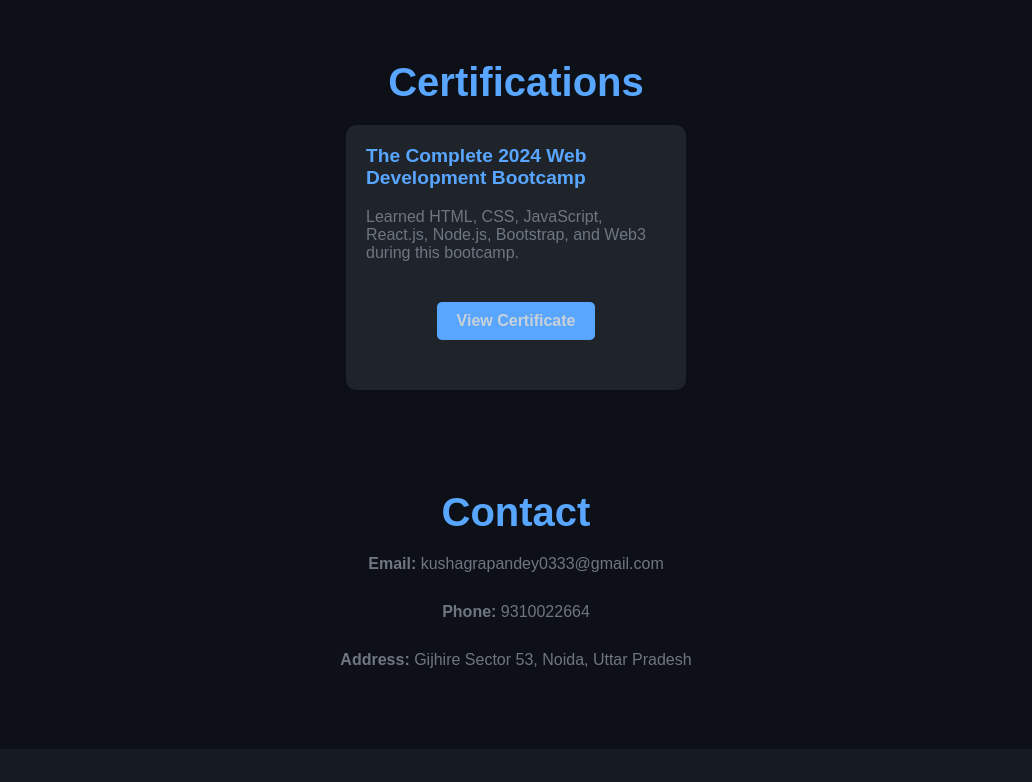
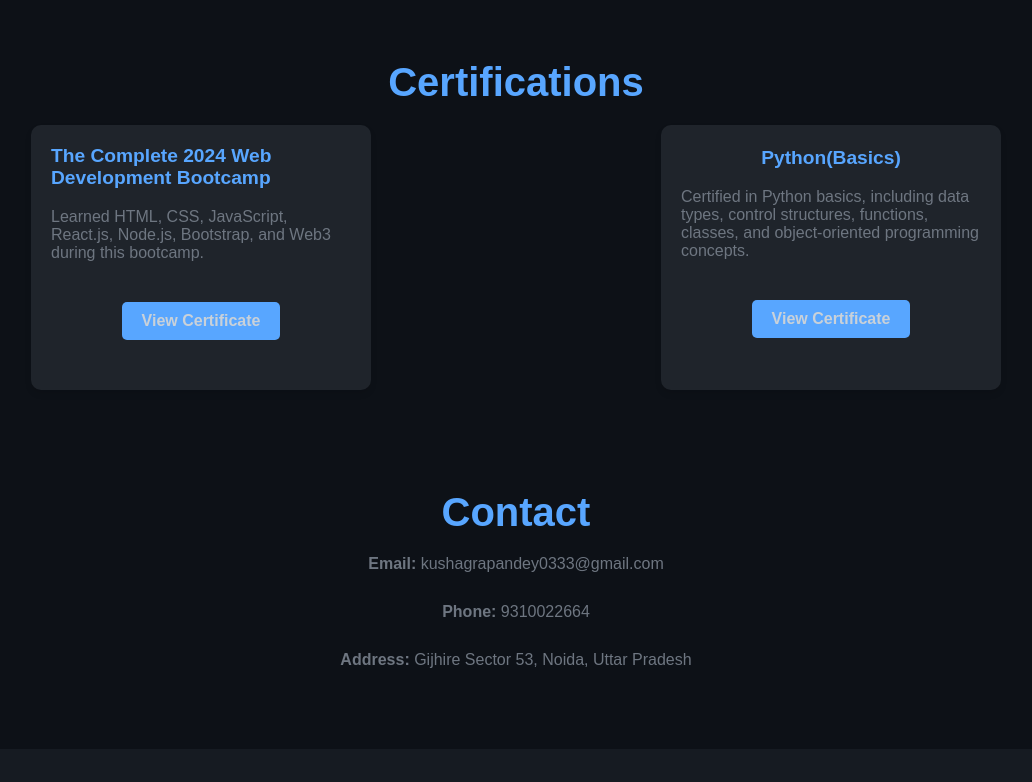
Before and after one commit to kushagra0333/Portfolio, a plain HTML site: page index.html in a window 1280 px wide. Shown: the part 2120-2902 px from the top of the page, without its empty margins (124-1156 px from the left). Drawn offline with nearby package versions, Linux system fonts and the light colour scheme.

Commit message:
add a new certificate

```diff
--- a/index.html
+++ b/index.html
@@ -478,8 +478,21 @@ footer .social-icons a:hover {
                   </a>
               </p>
           </div>
-          </div>
+
+          <div class="card">
+            <h3><strong>Python(Basics)</strong></h3>
+            <p>
+              Certified in Python basics, including data types, control structures, functions, classes, and object-oriented programming concepts.
+            </p>
+            <p>
+                <a class="btn-custom" href="https://www.hackerrank.com/certificates/7449b95a8691?utm_medium=email&utm_source=mail_template_1393&utm_campaign=hrc_skills_certificate" target="_blank">
+                    View Certificate
+                </a>
+            </p>
         </div>
+        </div>
+
+
       </section>
     <section id="contact" class="scroll-animation">
       <h1>Contact</h1>
```
